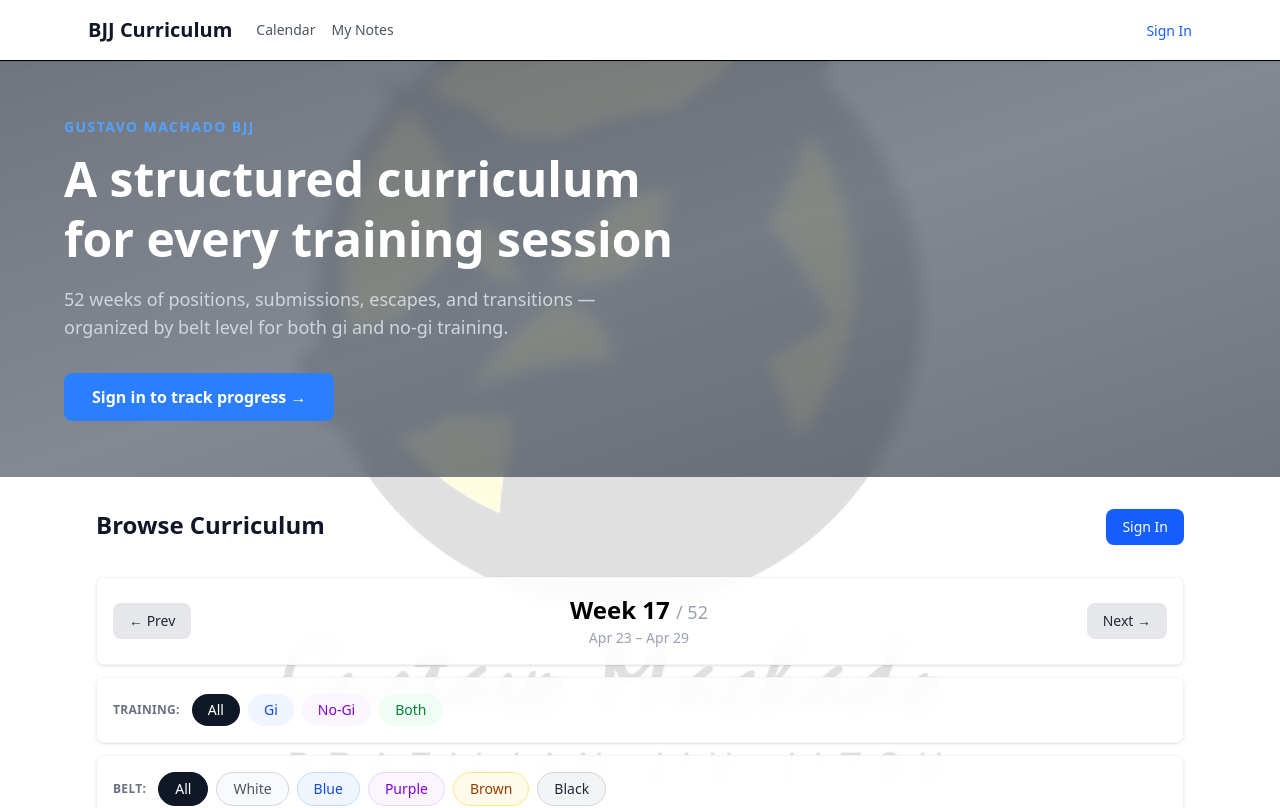
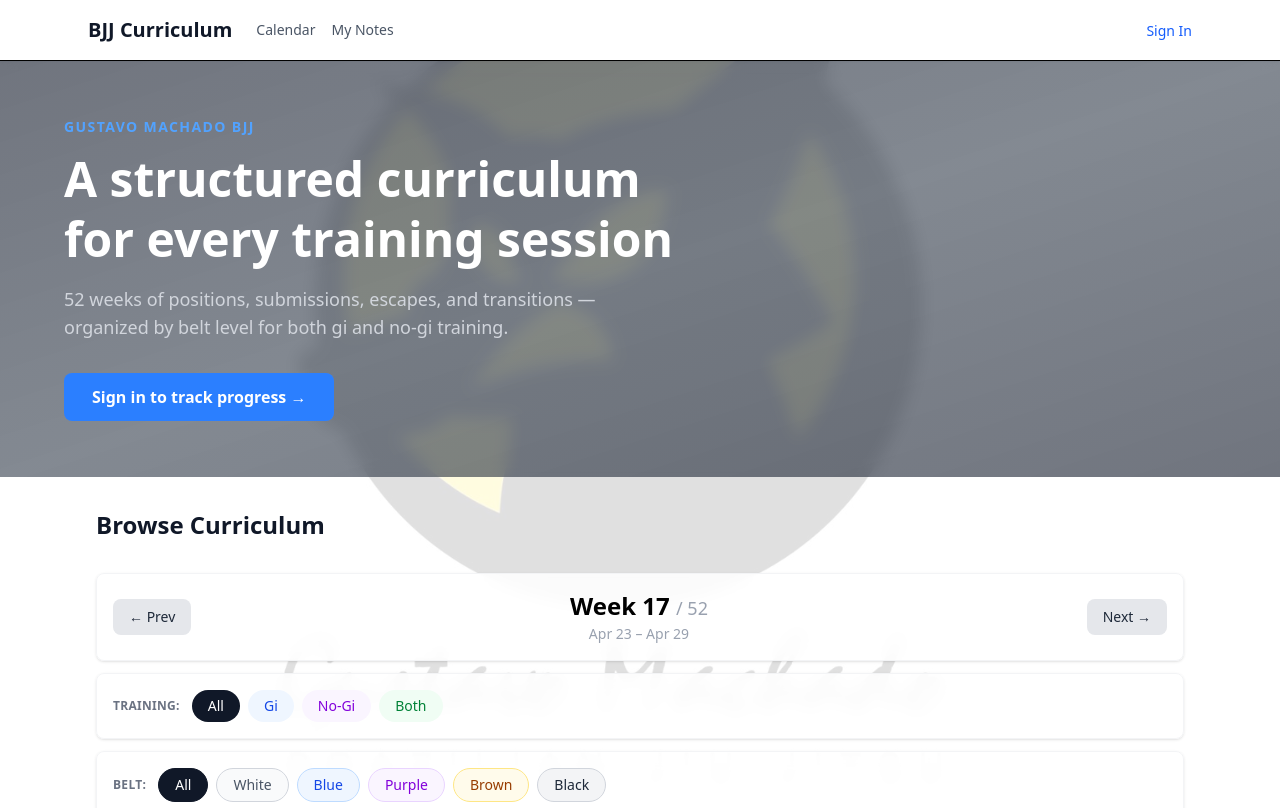
Before and after one commit to 5qu1n7/gmbjjtx, a Next.js app: page / in a window 1280 px wide. Shown: the top 808 px of the page. Built offline with nearby package versions, Linux system fonts and the light colour scheme; no server answers.

Commit message:
Remove duplicate sign in/out buttons from page header

```diff
--- a/src/app/page.tsx
+++ b/src/app/page.tsx
@@ -116,13 +116,6 @@
     }
   }
 
-  async function handleSignOut() {
-    if (!supabase) return;
-    await supabase.auth.signOut();
-    setUser(null);
-    setCompletedIds(new Set());
-  }
-
   function nextWeek() { setSelectedPositionId(null); setCurrentWeek(w => (w % 52) + 1); }
   function prevWeek() { setSelectedPositionId(null); setCurrentWeek(w => w === 1 ? 52 : w - 1); }
 
@@ -183,13 +176,6 @@
               </p>
             )}
           </div>
-          {authChecked && (
-            user ? (
-              <button onClick={handleSignOut} className="btn-secondary text-sm">Sign Out</button>
-            ) : (
-              <button onClick={() => setAuthModalOpen(true)} className="btn-primary text-sm">Sign In</button>
-            )
-          )}
         </div>
 
         {/* Controls */}
```
